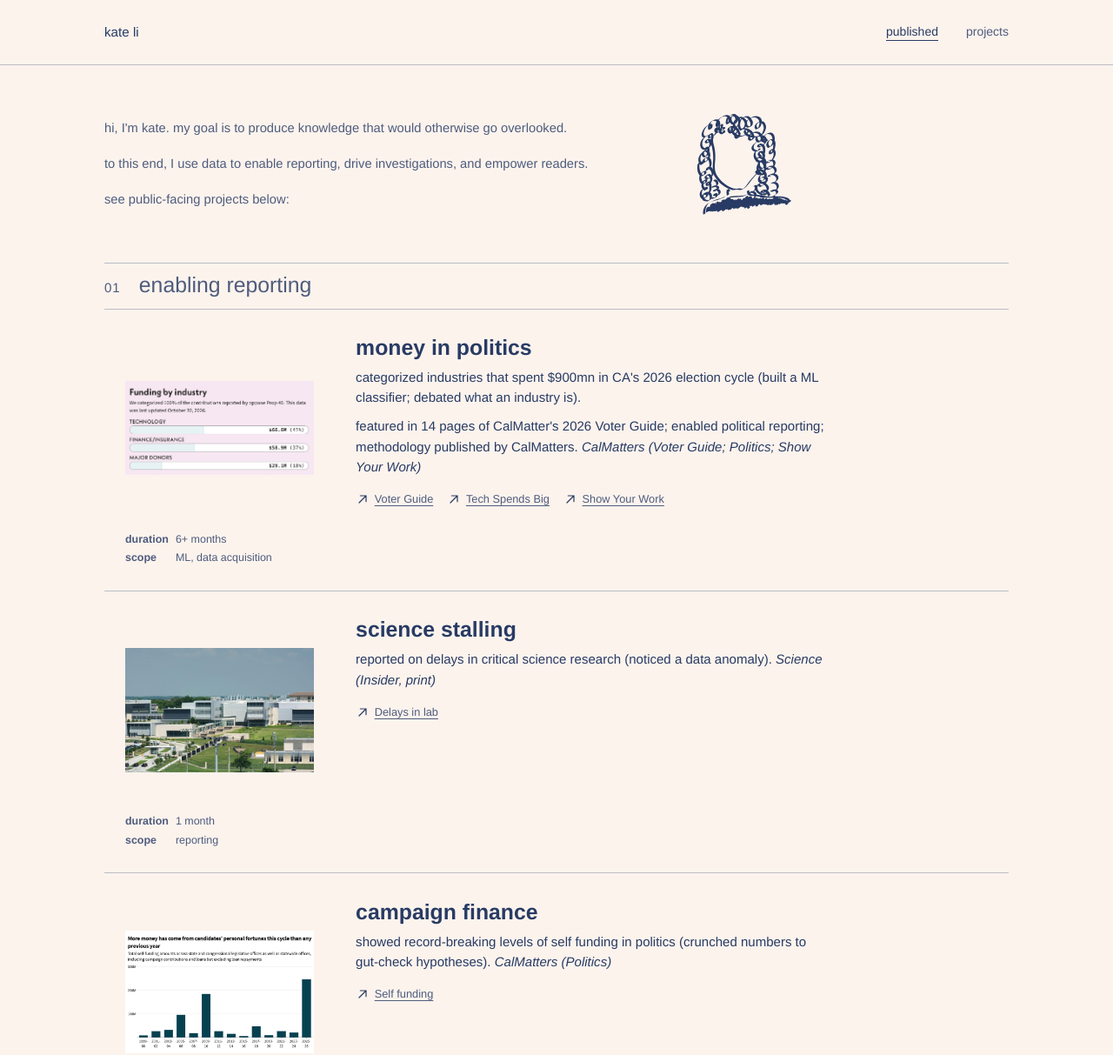
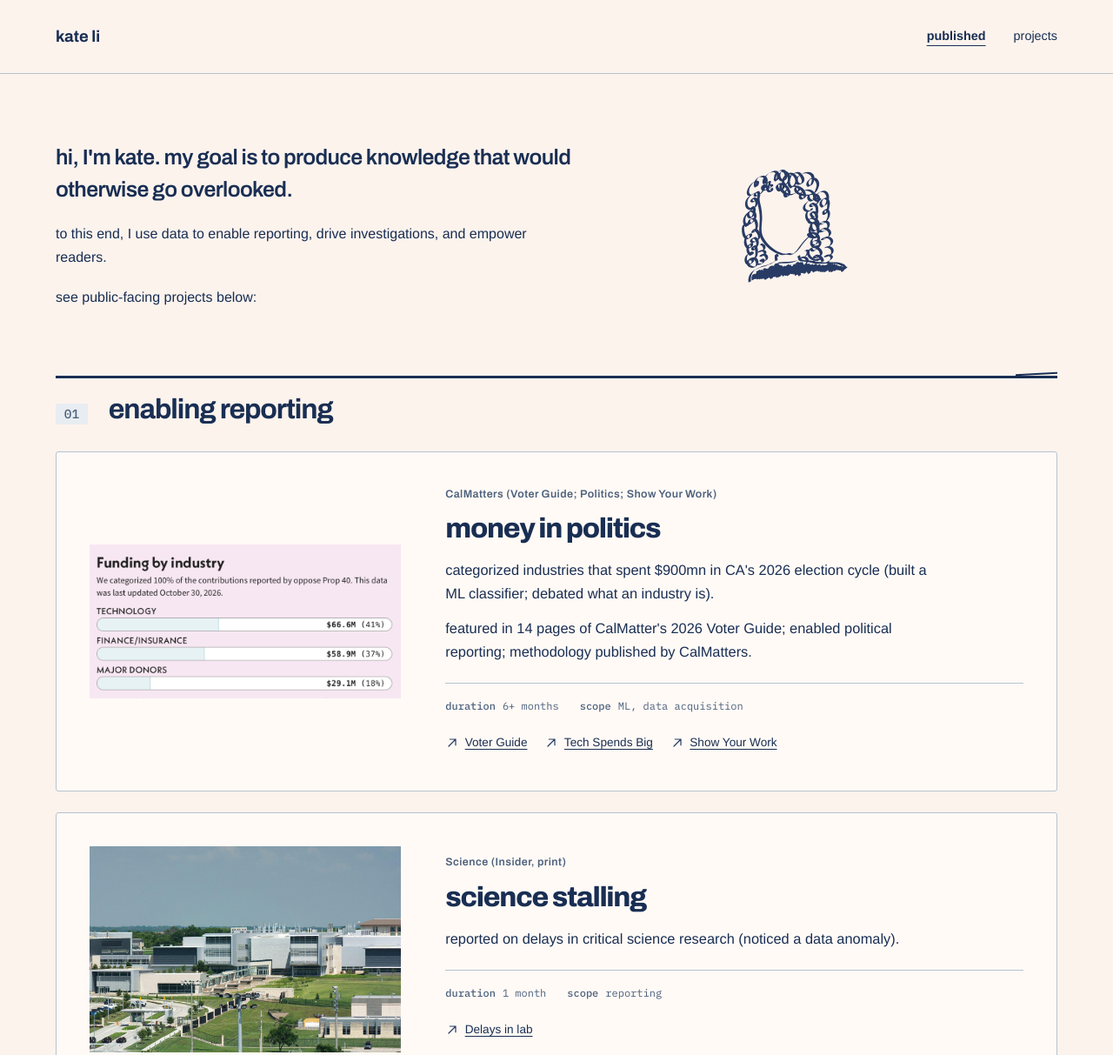
Before and after one commit to kateli9/portfolio, a plain HTML site: page index.html in a window 1280 px wide. Shown: the top 1213 px of the page at 87% size. Drawn offline with Linux system fonts and the light colour scheme.

Commit message:
Redesign portfolio with editorial cards and clear metadata

```diff
--- a/index.html
+++ b/index.html
@@ -7,6 +7,9 @@
   <meta name="theme-color" content="#fcf3ed">
   <title>kate li — published</title>
   <link rel="icon" type="image/svg+xml" href="assets/portrait.svg">
+  <link rel="preconnect" href="https://fonts.googleapis.com">
+  <link rel="preconnect" href="https://fonts.gstatic.com" crossorigin>
+  <link href="https://fonts.googleapis.com/css2?family=Archivo:wght@600;700;800&family=IBM+Plex+Mono:wght@400;500&display=swap" rel="stylesheet">
   <link rel="stylesheet" href="styles.css">
 </head>
 <body>
@@ -38,16 +41,17 @@
 
        <article class="work-entry">
          <div class="work-visual">
-           <div><img class="artwork" src="assets/categorizations.png" loading="lazy"></div>
-           <dl class="work-meta">
+           <div><img class="artwork" src="assets/categorizations.png" alt="Campaign contributions grouped by industry" loading="lazy"></div>
+         </div>
+        <div class="work-copy">
+          <p class="publication">CalMatters (Voter Guide; Politics; Show Your Work)</p>
+          <h3>money in politics</h3>
+          <p>categorized industries that spent $900mn in CA's 2026 election cycle (built a ML classifier; debated what an industry is).</p>
+          <p>featured in 14 pages of CalMatter's 2026 Voter Guide; enabled political reporting; methodology published by CalMatters. </p>
+          <dl class="work-meta">
              <div><dt>duration</dt><dd>6+ months</dd></div>
              <div><dt>scope</dt><dd>ML, data acquisition </dd></div>
            </dl>
-         </div>
-        <div class="work-copy">
-          <h3>money in politics</h3>
-          <p>categorized industries that spent $900mn in CA's 2026 election cycle (built a ML classifier; debated what an industry is).</p>
-          <p>featured in 14 pages of CalMatter's 2026 Voter Guide; enabled political reporting; methodology published by CalMatters. <em>CalMatters (Voter Guide; Politics; Show Your Work)</em></p>
           <div class="work-links">
             <a href="https://calmatters.org/california-voter-guide-2026/proposition-40-billionaire-tax/">
               <img src="assets/arrow-up-right.svg" alt="" width="16" height="16"> Voter Guide</a>
@@ -59,15 +63,16 @@
 
       <article class="work-entry">
         <div class="work-visual">
-          <div><img class="artwork" src="assets/science_clip.jpeg" loading="lazy"></div>
+          <div><img class="artwork" src="assets/science_clip.jpeg" alt="The science reporting on delays at an animal disease laboratory" loading="lazy"></div>
+        </div>
+        <div class="work-copy">
+          <p class="publication">Science (Insider, print)</p>
+          <h3>science stalling</h3>
+          <p>reported on delays in critical science research (noticed a data anomaly).</p>
           <dl class="work-meta">
             <div><dt>duration</dt><dd>1 month</dd></div>
             <div><dt>scope</dt><dd>reporting</dd></div>
           </dl>
-        </div>
-        <div class="work-copy">
-          <h3>science stalling</h3>
-          <p>reported on delays in critical science research (noticed a data anomaly).<em> Science (Insider, print)</em></p>
           <div class="work-links">
             <a href="https://www.science.org/content/article/massive-new-animal-disease-lab-kansas-runs-more-delays?referrer=https%3A%2F%2Fwww.google.com%2F"><img src="assets/arrow-up-right.svg" alt="" width="16" height="16"> Delays in lab</a>
           </div>
@@ -75,15 +80,16 @@
       </article>
       <article class="work-entry">
         <div class="work-visual">
-          <div><img class="artwork" src="assets/self_funding.png" loading="lazy"></div>
+          <div><img class="artwork" src="assets/self_funding.png" alt="Campaign finance graphic showing candidate self funding" loading="lazy"></div>
+        </div>
+        <div class="work-copy">
+          <p class="publication">CalMatters (Politics)</p>
+          <h3>campaign finance</h3>
+          <p>showed record-breaking levels of self funding in politics (crunched numbers to gut-check hypotheses).</p>
           <dl class="work-meta">
             <div><dt>duration</dt><dd>1 month</dd></div>
             <div><dt>skills</dt><dd>data, graphics</dd></div>
           </dl>
-        </div>
-        <div class="work-copy">
-          <h3>campaign finance</h3>
-          <p>showed record-breaking levels of self funding in politics (crunched numbers to gut-check hypotheses).<em> CalMatters (Politics)</em></p>
           <div class="work-links">
             <a href="https://calmatters.org/politics/2026/06/california-rich-candidates-funding-elections/"><img src="assets/arrow-up-right.svg" alt="" width="16" height="16"> Self funding</a>
           </div>
@@ -96,15 +102,16 @@
 
       <article class="work-entry">
         <div class="work-visual">
-          <div><img class="artwork" src="assets/homekey.png" loading="lazy"></div>
+          <div><img class="artwork" src="assets/homekey.png" alt="Graphic showing delays in Homekey housing implementation" loading="lazy"></div>
+        </div>
+        <div class="work-copy">
+          <p class="publication">CalMatters (Investigations).</p>
+          <h3>dysfunctional housing</h3>
+          <p>visualized delays in implementation of housing policy (quantified textual data, built custom graphics). </p>
           <dl class="work-meta">
             <div><dt>duration</dt><dd>1 month</dd></div>
             <div><dt>scope</dt><dd>graphics</dd></div>
           </dl>
-        </div>
-        <div class="work-copy">
-          <h3>dysfunctional housing</h3>
-          <p>visualized delays in implementation of housing policy (quantified textual data, built custom graphics). <em> CalMatters (Investigations). </em></p>
           <div class="work-links">
             <a href="https://calmatters.org/housing/2026/05/newsom-homekey-records/"><img src="assets/arrow-up-right.svg" alt="" width="16" height="16"> Homekey delays</a>
             <a href="https://github.com/CalMatters/data-homekey"><img src="assets/github.svg" alt="" width="16" height="16"> Repo</a>
@@ -112,22 +119,7 @@
         </div>
       </article>
 
-      <article class="work-entry">
-        <div class="work-visual">
-          <div class="artwork artwork-placeholder" aria-hidden="true"><span>graphic<br>forthcoming</span></div>
-          <dl class="work-meta">
-            <div><dt>duration</dt><dd>3 month</dd></div>
-            <div><dt>scope</dt><dd>text mining; data; graphics </dd></div>
-          </dl>
-        </div>
-        <div class="work-copy">
-          <h3><em>publication forthcoming</em></h3>
-          <p>check back in <strong>dec 2026</strong> for an investigation in CA's legal system. <em>CalMatters (Investigations).</em></p>
-          <div class="work-links">
-            <span class="link-placeholder"><img src="assets/arrow-up-right.svg" alt="" width="16" height="16"> article link forthcoming</span>
-          </div>
-        </div>
-      </article>
+
     </section>
 
     <section class="work-section" aria-labelledby="empowering-readers">
@@ -135,16 +127,17 @@
 
       <article class="work-entry">
         <div class="work-visual">
-          <div><img class="artwork" src="assets/2026-vg-logo-final.svg" loading="lazy"></div>
+          <div><img class="artwork" src="assets/2026-vg-logo-final.svg" alt="CalMatters 2026 Voter Guide" loading="lazy"></div>
+        </div>
+        <div class="work-copy">
+          <p class="publication">CalMatters (Voter Guide, Show Your Work)</p>
+          <h3>ballot lookup</h3>
+          <p>built a tool to show all your local elections, based on address. (filed lots of PRAs; collected many maps).</p>
+          <p>new feature in CalMatters' 2026 Voter Guide; methodology published. </p>
           <dl class="work-meta">
             <div><dt>duration</dt><dd>2+ months</dd></div>
             <div><dt>scope</dt><dd>geospatial analysis; reporting</dd></div>
           </dl>
-        </div>
-        <div class="work-copy">
-          <h3>ballot lookup</h3>
-          <p>built a tool to show all your local elections, based on address. (filed lots of PRAs; collected many maps).</p>
-          <p>new feature in CalMatters' 2026 Voter Guide; methodology published. <em>CalMatters (Voter Guide, Show Your Work)</em></p>
           <div class="work-links">
             <a href="https://calmatters.org/california-voter-guide-2026/my-ballot/"><img src="assets/arrow-up-right.svg" alt="" width="16" height="16"> MyBallot</a>
             <a href="https://calmatters.org/california-voter-guide-2026/my-ballot-show-your-work/"><img src="assets/arrow-up-right.svg" alt="" width="16" height="16"> Show Your Work</a>
@@ -152,8 +145,41 @@
         </div>
       </article>
     </section>
+
+    <article class="work-entry forthcoming-entry">
+        <div class="work-visual">
+          <div class="artwork artwork-placeholder" aria-hidden="true"><span>graphic<br>forthcoming</span></div>
+        </div>
+        <div class="work-copy">
+          <p class="publication">CalMatters (Investigations).</p>
+          <h3><em>publication forthcoming</em></h3>
+          <p>check back in <strong>dec 2026</strong> for an investigation in CA's legal system. </p>
+          <dl class="work-meta">
+            <div><dt>duration</dt><dd>3 month</dd></div>
+            <div><dt>scope</dt><dd>text mining; data; graphics </dd></div>
+          </dl>
+          <div class="work-links">
+            <span class="link-placeholder"><img src="assets/arrow-up-right.svg" alt="" width="16" height="16"> article link forthcoming</span>
+          </div>
+        </div>
+      </article>
   </main>
 
-  <footer class="shell site-footer"><a href="./">kate li</a></footer>
+  <footer class="shell site-footer">
+    <a class="wordmark" href="./">kate li</a>
+    <nav class="contact-links" aria-label="Contact">
+      <a href="mailto:kateli@stanford.edu">
+        <svg viewBox="0 0 24 24" fill="none" stroke="currentColor" stroke-width="1.6" aria-hidden="true"><rect x="3" y="5" width="18" height="14" rx="2"/><path d="m3 6 9 7 9-7"/></svg>
+        email
+      </a>
+      <a href="https://github.com/kateli9">
+        <img src="assets/github.svg" alt="" width="18" height="18"> github
+      </a>
+      <a href="https://www.linkedin.com/in/kateli9/">
+        <svg viewBox="0 0 24 24" fill="currentColor" aria-hidden="true"><path d="M5 3a2 2 0 1 0 0 4 2 2 0 0 0 0-4ZM3.3 9h3.4v12H3.3V9Zm6 0h3.3v1.6c.7-1.1 1.8-1.9 3.5-1.9 3.7 0 4.6 2.3 4.6 5.3v7h-3.4v-6.2c0-1.5 0-3.4-2.1-3.4s-2.5 1.6-2.5 3.3V21H9.3V9Z"/></svg>
+        linkedin
+      </a>
+    </nav>
+  </footer>
 </body>
 </html>
--- a/styles.css
+++ b/styles.css
@@ -1,15 +1,17 @@
 :root {
   color-scheme: light;
   --paper: #fcf3ed;
-  --ink: #283b64;
-  --muted: color-mix(in srgb, var(--ink) 82%, var(--paper));
-  --line: color-mix(in srgb, var(--ink) 30%, var(--paper));
-  --wash: color-mix(in srgb, var(--ink) 5%, var(--paper));
+  --surface: #fffaf6;
+  --ink: #192e53;
+  --muted: #4c607c;
+  --line: #b8c2ce;
+  --wash: #e8edf2;
   --sans: Helvetica, "Helvetica Neue", Arial, sans-serif;
+  --heading: "Archivo", Helvetica, Arial, sans-serif;
+  --mono: "IBM Plex Mono", monospace;
 }
 
 * { box-sizing: border-box; }
-
 body {
   margin: 0;
   min-height: 100vh;
@@ -17,122 +19,160 @@ body {
   flex-direction: column;
   background: var(--paper);
   color: var(--ink);
-  font: 1rem/1.55 var(--sans);
+  font: 1.025rem/1.65 var(--sans);
 }
-
-.shell {
-  width: min(65rem, 100% - clamp(2rem, 9vw, 8rem));
-  margin-inline: auto;
+.shell { width: min(72rem, 100% - clamp(2rem, 8vw, 7rem)); margin-inline: auto; }
+a { color: inherit; text-underline-offset: .22em; }
+a:hover { color: var(--muted); }
+a:focus-visible { outline: 2px solid var(--ink); outline-offset: 5px; }
+.skip-link {
+  position: absolute;
+  z-index: 1;
+  inset: 0 auto auto 0;
+  padding: .5rem 1rem;
+  background: var(--paper);
+  transform: translateY(-120%);
 }
-
-a { color: inherit; }
-a:focus-visible { outline: 2px solid var(--ink); outline-offset: 4px; }
-.skip-link { position: absolute; z-index: 1; inset: 0 auto auto 0; padding: .5rem 1rem; background: var(--paper); transform: translateY(-120%); }
 .skip-link:focus { transform: translateY(0); }
 
 .site-header { border-bottom: 1px solid var(--line); }
-.header-inner { display: flex; justify-content: space-between; align-items: center; gap: 1rem; min-height: 4.6rem; }
+.header-inner { display: flex; justify-content: space-between; align-items: center; gap: 1rem; min-height: 5.25rem; }
 .site-title { display: flex; margin: 0; font: inherit; }
-.wordmark { display: inline-flex; align-items: center; gap: .55rem; font-size: .95rem; text-decoration: none; }
+.wordmark { display: inline-flex; align-items: center; gap: .55rem; font: 700 1.15rem/1 var(--heading); text-decoration: none; }
 .wordmark img { display: block; width: 2.75rem; height: 2.75rem; }
 nav { display: flex; gap: clamp(1rem, 4vw, 2rem); }
-nav a { padding-block: .55rem; color: var(--muted); font-size: .875rem; text-decoration: none; }
-nav a:hover, nav a[aria-current="page"] { color: var(--ink); text-decoration: underline; text-underline-offset: .35em; }
+nav a { padding-block: .65rem; font-size: .9rem; text-decoration: none; }
+nav a:hover, nav a[aria-current="page"] { text-decoration: underline; text-underline-offset: .45em; }
+nav a[aria-current="page"] { font-weight: 700; }
 
 main { flex: 1; }
-.intro { padding-block: clamp(1.75rem, 4vw, 3.1rem); }
+.intro { padding-block: clamp(2.75rem, 6vw, 5rem); }
 .intro-with-portrait {
   display: grid;
-  grid-template-columns: minmax(0, 39rem) auto;
+  grid-template-columns: minmax(0, 43rem) auto;
   justify-content: start;
   align-items: center;
-  gap: clamp(1rem, 5vw, 3rem);
+  gap: clamp(1.5rem, 7vw, 6rem);
 }
-.intro-portrait { display: block; width: clamp(3.5rem, 14vw, 8rem); height: auto; }
-.page-title { margin: 0 0 .55rem; font: 400 1rem/1.3 var(--sans); color: var(--muted); }
-.bio {
-  max-width: 39rem;
-  margin: 0;
-  color: var(--muted);
-  font-size: .92rem;
-}
-.bio + .bio { margin-top: .55rem; }
-.intro-copy .bio + .bio { margin-top: 1.15rem; }
+.intro-portrait { display: block; width: clamp(4rem, 14vw, 9rem); height: auto; }
+.page-title { margin: 0; font: 800 clamp(2rem, 5vw, 3rem)/1.1 var(--heading); letter-spacing: -.04em; }
+.bio { max-width: 65ch; margin: 0; font-size: 1rem; }
+.bio + .bio { margin-top: 1.25rem; }
+.intro-copy .bio:first-child { font: 600 clamp(1.2rem, 2.2vw, 1.55rem)/1.5 var(--heading); letter-spacing: -.025em; }
+.intro-copy .bio + .bio { margin-top: 1.25rem; }
 
-.work-section + .work-section { margin-top: clamp(1.6rem, 4vw, 2.8rem); }
+.work-section + .work-section { margin-top: clamp(3.5rem, 7vw, 6rem); }
 .section-heading {
+  position: relative;
   display: flex;
   align-items: baseline;
-  gap: .85em;
-  margin: 0;
-  padding: .65rem 0;
-  border-block: 1px solid var(--line);
+  gap: .75em;
+  margin: 0 0 1.75rem;
+  padding: 1rem 0 0;
+  border-top: 3px solid var(--ink);
+  font: 700 clamp(1.35rem, 3vw, 2rem)/1.25 var(--heading);
+  letter-spacing: -.035em;
+}
+.section-heading::before {
+  content: "";
+  position: absolute;
+  top: -6px;
+  right: 0;
+  width: 3rem;
+  border-top: 2px solid var(--ink);
+  transform: rotate(-3deg);
+}
+.section-heading span {
+  display: inline-grid;
+  place-items: center;
+  min-width: 2.3rem;
+  padding: .3rem .4rem;
+  background: var(--wash);
   color: var(--muted);
-  font: 400 clamp(1.2rem, 2.5vw, 1.55rem)/1.25 var(--sans);
+  font: 500 .9rem/1 var(--mono);
+  letter-spacing: 0;
 }
-.section-heading span { font-size: .95rem; letter-spacing: .06em; }
-
-.project-list { max-width: 72ch; margin: 1rem 0 0; padding-inline-start: 1.25rem; font-size: .94rem; }
-.project-list li + li { margin-top: .65rem; }
-.project-list a { text-underline-offset: .2em; }
-.project-list em { color: var(--muted); }
-.project-background { margin-top: clamp(1.6rem, 4vw, 2.8rem); }
-
 .work-entry {
   display: grid;
-  grid-template-columns: minmax(0, 1.15fr) minmax(0, 3.85fr);
-  align-items: start;
-  gap: clamp(1.25rem, 4vw, 3rem);
-  padding-block: clamp(1.15rem, 3vw, 1.75rem);
-  padding-inline: clamp(.75rem, 2vw, 1.5rem);
-  font-size: .94rem;
+  grid-template-columns: minmax(0, 35fr) minmax(0, 65fr);
+  align-items: center;
+  gap: clamp(1.5rem, 4vw, 3.5rem);
+  padding: clamp(1.25rem, 3vw, 2.5rem);
+  background: var(--surface);
+  border: 1px solid var(--line);
+  border-radius: 3px;
 }
-.work-entry + .work-entry { border-top: 1px solid var(--line); }
-.artwork { display: block; width: 100%; margin-inline: auto; aspect-ratio: 1; object-fit: contain; object-position: center; }
-.artwork-placeholder { display: grid; place-items: center; padding: .6rem; text-align: center; background: var(--wash); border: 1px solid var(--line); }
-.artwork-placeholder span { color: var(--muted); font-size: .75rem; line-height: 1.4; }
+.work-entry + .work-entry { margin-top: 1.5rem; }
+.work-visual { min-width: 0; }
+.artwork { display: block; width: 100%; height: auto; margin-inline: auto; }
+.artwork-placeholder {
+  display: grid;
+  place-items: center;
+  min-height: 8rem;
+  padding: 1rem;
+  text-align: center;
+  background: var(--wash);
+}
+.artwork-placeholder span { color: var(--muted); font: .75rem/1.5 var(--mono); }
+.work-copy { min-width: 0; overflow-wrap: anywhere; }
+.work-copy .publication {
+  margin: 0 0 .8rem;
+  color: var(--muted);
+  font: 600 .78rem/1.5 var(--heading);
+  letter-spacing: .035em;
+}
+.work-copy h3 { margin: 0 0 1rem; font: 800 clamp(1.65rem, 3vw, 2rem)/1.13 var(--heading); letter-spacing: -.04em; }
+.work-copy p { max-width: 62ch; margin: 0; }
+.work-copy p + p { margin-top: .8rem; }
 .work-meta {
-  display: grid;
-  grid-template-columns: max-content minmax(0, 1fr);
-  gap: .25rem .5rem;
-  margin: .7rem 0 0;
+  display: flex;
+  flex-wrap: wrap;
+  gap: .5rem 1.5rem;
+  margin: 1.35rem 0 0;
+  padding-top: 1rem;
+  border-top: 1px solid var(--line);
   color: var(--muted);
-  font-size: .78rem;
-  line-height: 1.4;
+  font: .75rem/1.7 var(--mono);
 }
-.work-meta div { display: grid; grid-column: 1 / -1; grid-template-columns: subgrid; }
-.work-meta dt { font-weight: 700; }
-.work-meta dd { margin: 0; overflow-wrap: anywhere; }
-.work-copy { padding-top: .1rem; overflow-wrap: anywhere; }
-.work-copy h3 { margin: 0 0 .45rem; font: 700 clamp(1.13rem, 2.35vw, 1.55rem)/1.2 var(--sans); }
-.work-copy p { max-width: 65ch; margin: 0; }
-.work-copy p + p { margin-top: .65em; }
-.work-links { display: flex; flex-wrap: wrap; gap: .35rem 1rem; margin-top: .75rem; }
-.work-links a, .link-placeholder {
-  display: inline-flex;
-  align-items: center;
-  gap: .35rem;
-  min-height: 1.75rem;
-  color: var(--muted);
-  font-size: .8rem;
+.work-meta div { display: flex; flex-wrap: wrap; gap: .15rem .5rem; }
+.work-meta dt { font-weight: 500; }
+.work-meta dd { margin: 0; }
+.work-links { display: flex; flex-wrap: wrap; gap: .5rem 1.25rem; margin-top: 1rem; }
+.work-links a, .link-placeholder { display: inline-flex; align-items: center; gap: .4rem; min-height: 2rem; font-size: .85rem; }
+.link-placeholder { color: var(--muted); }
+.forthcoming-entry { margin-top: clamp(3rem, 6vw, 5rem); background: var(--wash); }
+.forthcoming-entry h3 { font-size: 1.5rem; }
+
+.project-list { margin: 0; padding-inline-start: 1.5rem; }
+.project-list li { padding: 1.5rem; background: var(--surface); border: 1px solid var(--line); border-radius: 3px; }
+.project-list li::marker { color: var(--muted); }
+.project-list li + li { margin-top: 1rem; }
+.project-list em { display: block; margin-top: .85rem; color: var(--muted); font: .78rem/1.7 var(--mono); }
+.project-background {
+  max-width: 70ch;
+  margin-top: clamp(3.5rem, 7vw, 6rem);
+  padding-top: 2rem;
+  border-top: 1px solid var(--line);
 }
-.work-links a { text-underline-offset: .2em; }
-.work-links a:hover { color: var(--ink); }
-
 .site-footer {
   display: flex;
   justify-content: space-between;
-  gap: 1rem;
-  margin-top: 2rem;
-  padding-block: 1.15rem;
-  border-top: 1px solid var(--line);
-  color: var(--muted);
-  font-size: .8rem;
+  align-items: center;
+  flex-wrap: wrap;
+  gap: 1.25rem;
+  margin-top: clamp(3.5rem, 7vw, 6rem);
+  padding-block: 1.75rem;
+  border-top: 2px solid var(--ink);
 }
-.site-footer a { text-decoration: none; }
-.site-footer a:hover { text-decoration: underline; }
+.contact-links { flex-wrap: wrap; gap: 1.25rem; }
+.contact-links a { display: inline-flex; align-items: center; gap: .5rem; }
+.contact-links svg { width: 1.15rem; height: 1.15rem; flex-shrink: 0; }
 
-@media (max-width: 42rem) {
-  .work-entry { grid-template-columns: minmax(0, 1fr); gap: 1rem; padding-inline: 0; }
-  .work-visual { width: min(100%, 15rem); justify-self: center; }
+@media (max-width: 44rem) {
+  .intro-with-portrait { grid-template-columns: minmax(0, 1fr) auto; gap: 1rem; }
+  .work-entry { grid-template-columns: minmax(0, 1fr); gap: 1.75rem; }
+  .work-visual { width: min(100%, 28rem); justify-self: center; }
+  .artwork { max-height: 24rem; object-fit: contain; }
+  .project-list li { padding: 1.1rem; }
+  .site-footer { align-items: flex-start; }
 }
```
Also changed, not shown: projects.html (+20 -2 lines).
